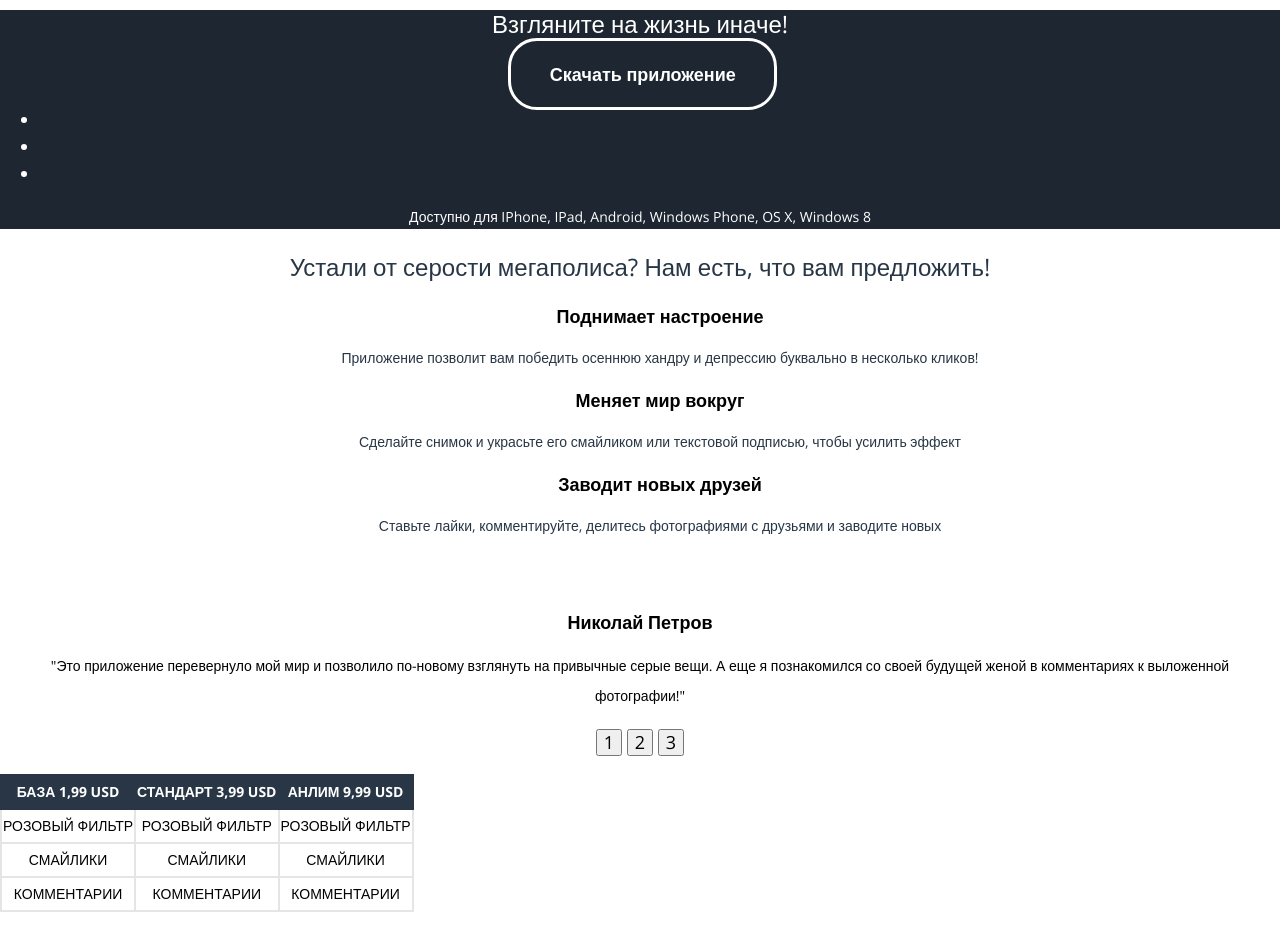
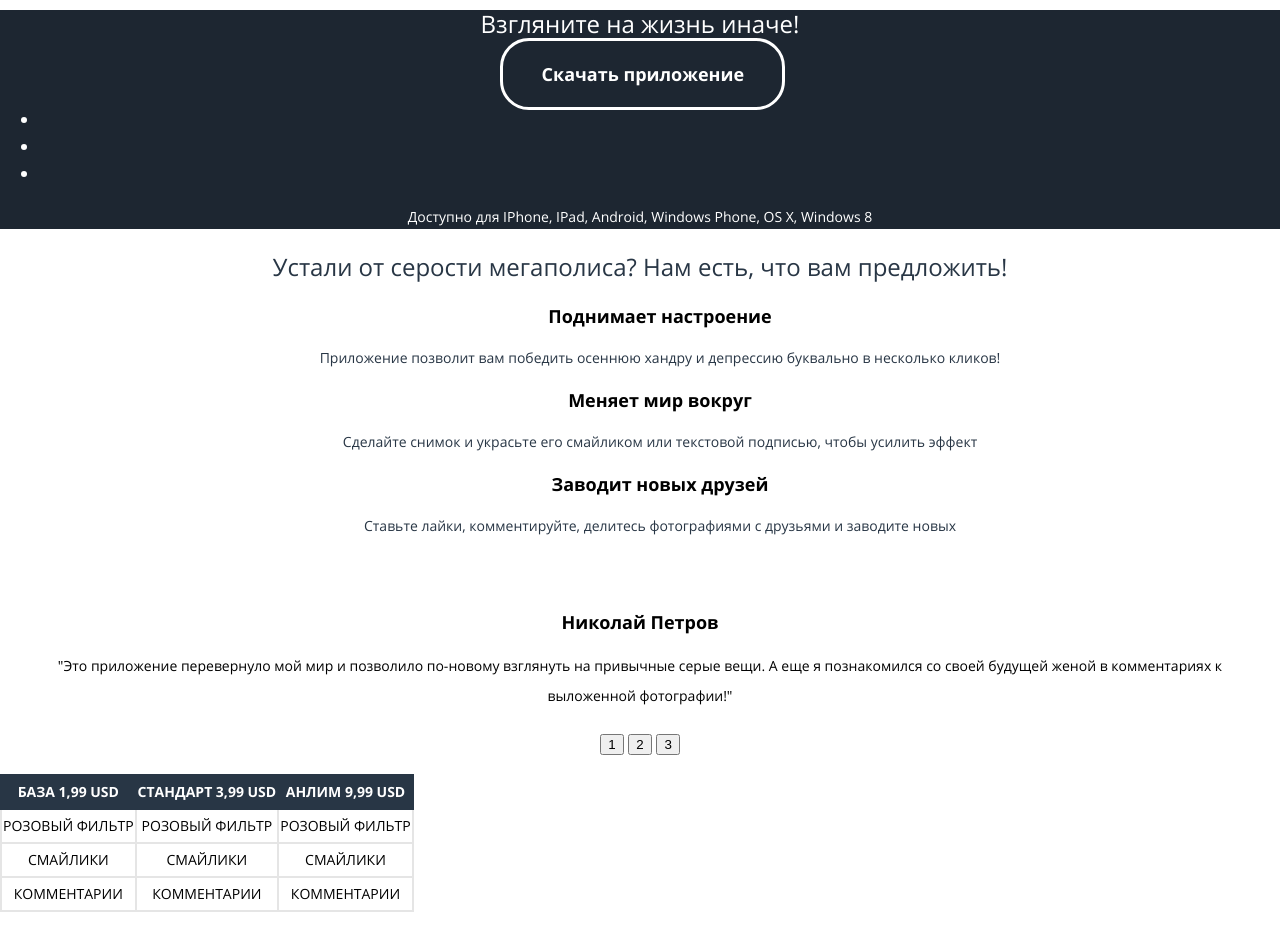
Before and after one commit to AnnaCVrecruitment/pink, a website: page source/index.html in a window 1280 px wide. Shown: the part 167-1094 px from the top of the page. Drawn offline with nearby package versions, Linux system fonts and the light colour scheme; files that its build step writes are made by us from their sources.

Commit message:
Стилизация главной 09.12

```diff
--- a/source/index.html
+++ b/source/index.html
@@ -4,9 +4,6 @@
     <meta charset="utf-8">
     <meta name="viewport" content="width=device-width,initial-scale=1">
     <title>HTML Academy: Пинк</title>
-    <link rel="preconnect" href="https://fonts.gstatic.com">
-    <link href="https://fonts.googleapis.com/css2?family=Open+Sans:wght@400;700&display=swap" rel="stylesheet">
-    <link rel="stylesheet" href="css/normalize.css">
     <link rel="stylesheet" href="css/style.css">
   </head>
   <body class="page__body">
@@ -167,21 +164,21 @@
       <section class="contacts">
         <div class="contacts__wrapper">
           <h2 class="visually-hidden">Контакты</h2>
-          <p class="advantages__slogan">Остались вопросы? Свяжитесь с нами!</p>
+          <p class="contacts__slogan">Остались вопросы? Свяжитесь с нами!</p>
           <h3 class="contacts__title">
             Звоните:
           </h3>
-          <a class="contacts__phone"
+          <a class="contacts__info"
             href="tel+78125556666">7 (812) 555-66-66
           </a>
           <h3 class="contacts__title">
             Пишите:
           </h3>
-          <a class="contacts__phone" href="mailto:mail@htmlacademy.ru">mail@htmlacademy.ru</a>
+          <a class="contacts__info" href="mailto:mail@htmlacademy.ru">mail@htmlacademy.ru</a>
           <h3 class="contacts__title">
             Приезжайте в гости:
           </h3>
-          <p class="contacts__phone">ул. Большая Конюшенная, 19/8</p>
+          <p class="contacts__info">ул. Большая Конюшенная, 19/8</p>
           <img src="" width="" height="" alt="карта">
         </div>
       </section>
--- a/source/less/blocks/advantages.less
+++ b/source/less/blocks/advantages.less
@@ -5,8 +5,8 @@
 
 .advantages__slogan {
   font-size: 24px;
-  color:  @font-blue;
-  line-height: 28,8px;
+  color: @font-blue;
+  line-height: 28, 8px;
 }
 
 .advantages__list {
--- a/source/less/blocks/contacts.less
+++ b/source/less/blocks/contacts.less
@@ -8,7 +8,7 @@
   font-weight: bold;
 }
 
-.contacts__phone {
+.contacts__info {
   font-size: 24px;
   line-height: 33px;
   color: @red;
@@ -17,3 +17,9 @@
 .contacts a {
   text-decoration: none;
 }
+
+.contacts__slogan {
+  font-size: 24px;
+  color: @font-blue;
+  line-height: 28, 8px;
+}
--- a/source/less/blocks/info.less
+++ b/source/less/blocks/info.less
@@ -6,7 +6,7 @@
 
 .info__slogan {
   font-size: 24px;
-  line-height: 28,8px;
+  line-height: 28, 8px;
   color: @white;
   text-align: center;
 }
--- a/source/less/blocks/page.less
+++ b/source/less/blocks/page.less
@@ -8,5 +8,4 @@
 .page__body {
   min-height: 100%;
   margin: 0;
-
 }
--- /dev/null
+++ b/source/less/global/fonts.less
@@ -0,0 +1,26 @@
+@font-face {
+  font-family: "Open Sans";
+  font-style: normal;
+  font-weight: 400;
+  src:
+    url("../fonts/opensans.woff2"),
+    url("../fonts/opensans.woff");
+}
+
+@font-face {
+  font-family: "Open Sans";
+  font-style: normal;
+  font-weight: 300;
+  src:
+    url("../fonts/opensanslight.woff2"),
+    url("../fonts/opensanslight.woff");
+}
+
+@font-face {
+  font-family: "Open Sans";
+  font-style: normal;
+  font-weight: 700;
+  src:
+    url("../fonts/opensansbold.woff2"),
+    url("../fonts/opensansbold.woff");
+}
--- a/source/less/global/variables.less
+++ b/source/less/global/variables.less
@@ -1,5 +1,4 @@
 /*Colors*/
-
 @white: #FFFFFF;
 @darkblue: #1D2631;
 @font-blue: #283645;
@@ -7,10 +6,7 @@
 @red: #D22856;
 @table: #E5E5E5;
 
-
-
 /*Viewports*/
-
 @tablet-width: 660px;
-@desktop-width: 1200px;
+@desktop-width: 960px;
 @mobile-width-only: 659px;
--- a/source/less/style.less
+++ b/source/less/style.less
@@ -1,5 +1,6 @@
+@import "global/fonts.less";
+@import "global/variables.less";
 @import "global/global.less";
-@import "global/variables.less";
 @import "blocks/info.less";
 @import "blocks/advantages.less";
 @import "blocks/page.less";
```
Also changed, not shown: source/catalog.html (+1 -0 lines), source/form.html (+1 -1 lines).
